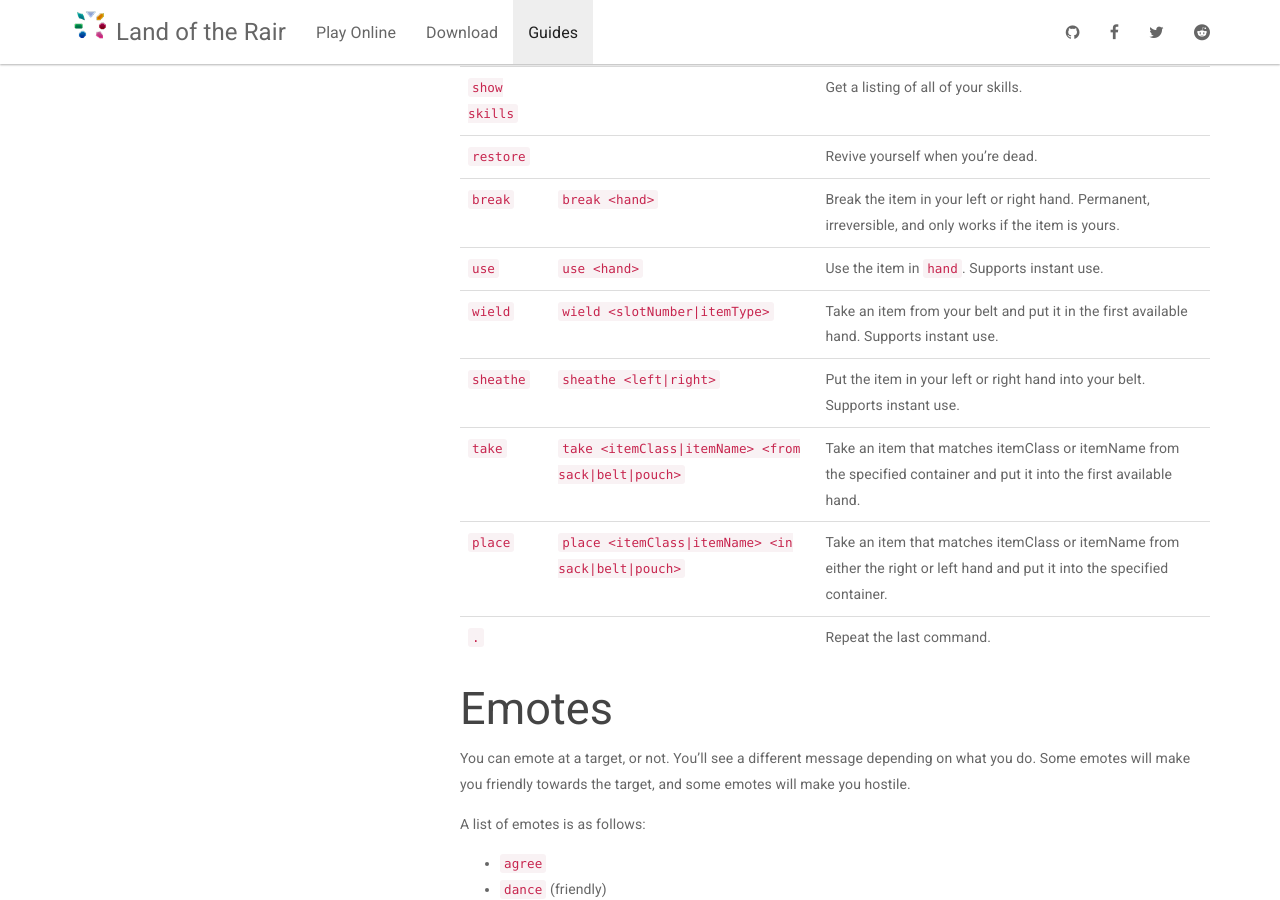
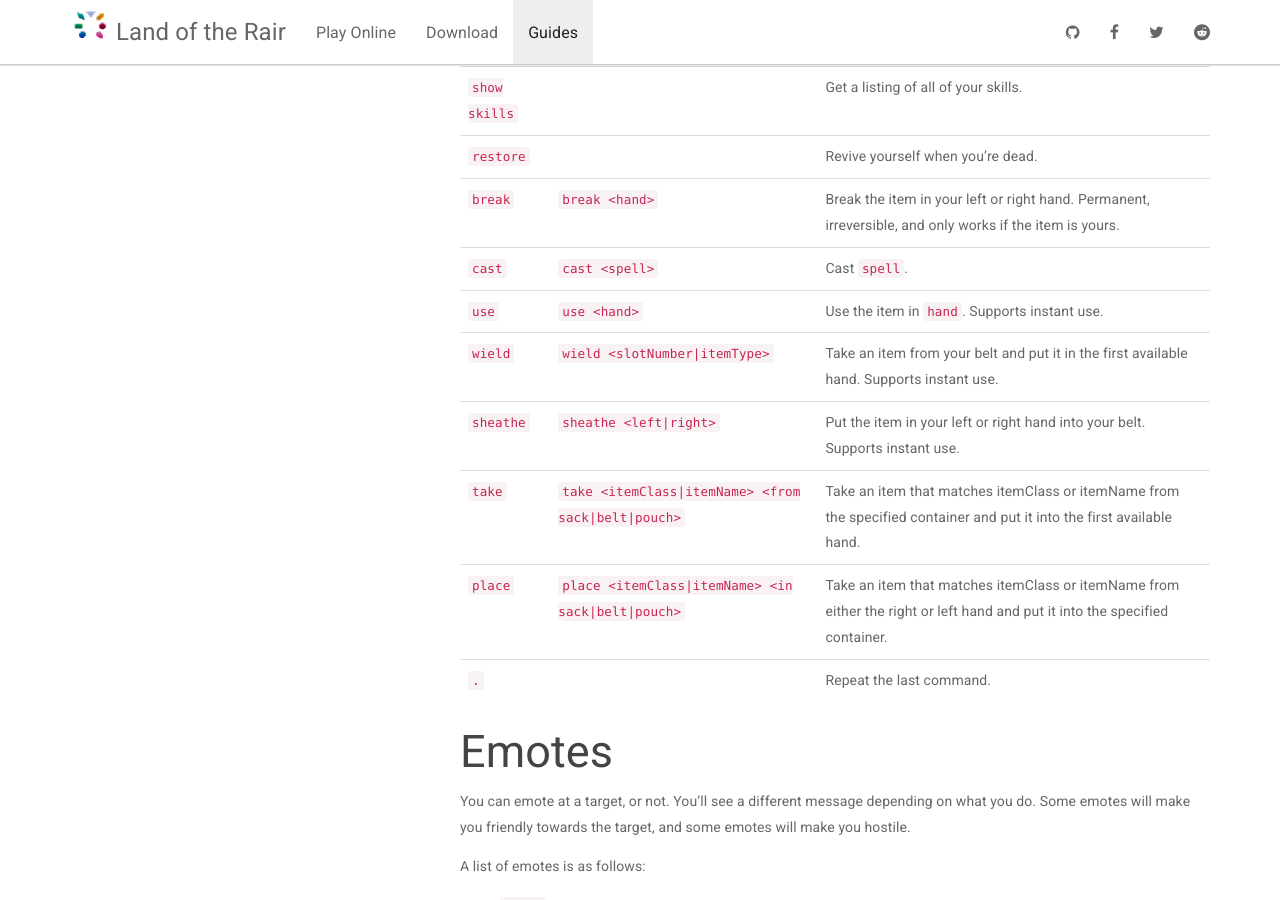
Before and after one commit to LandOfTheRair/landoftherair.github.io, a Jekyll site: the page built from _docs/getting-started/default-macros.md, in a window 1280 px wide and 900 px high, scrolled down 1248 px. Built offline with Jekyll 4.4.1, drawn with Linux system fonts in a browser that asks for light colours; nearby versions of some CDN libraries.

Commit message:
Update default-macros.md

```diff
--- a/_docs/getting-started/default-macros.md
+++ b/_docs/getting-started/default-macros.md
@@ -36,6 +36,7 @@ Macro | Syntax | Description
 `show skills`         | | Get a listing of all of your skills.
 `restore`             | | Revive yourself when you're dead.
 `break`               | `break <hand>` | Break the item in your left or right hand. Permanent, irreversible, and only works if the item is yours.
+`cast`                | `cast <spell>` | Cast `spell`.
 `use`                 | `use <hand>` | Use the item in `hand`. Supports instant use.
 `wield`               | `wield <slotNumber|itemType>` | Take an item from your belt and put it in the first available hand. Supports instant use.
 `sheathe`             | `sheathe <left|right>` | Put the item in your left or right hand into your belt. Supports instant use.
```
